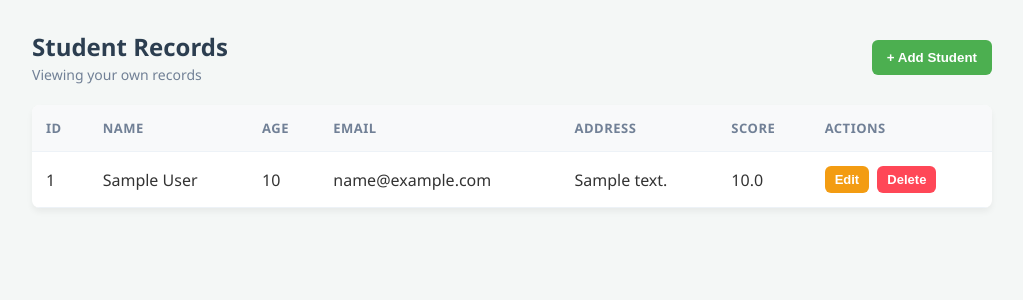
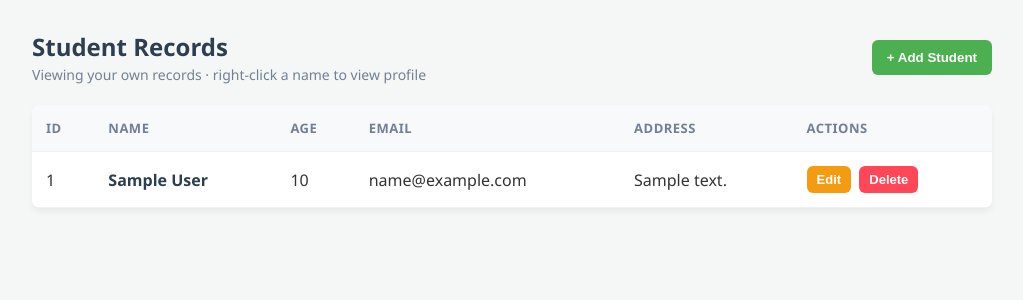
Before and after one commit to bazi9/student-record, a Flask app: page /dashboard in a window 1280 px wide. Shown: the part 52-352 px from the top of the page, without its empty margins (128-1151 px from the left). Run offline with Flask 3, Linux system fonts and the light colour scheme; the visitor is signed in with stand-in values (Sample User, id 1); tables that the repository leaves empty hold one stand-in row (values such as "Sample post").

Commit message:
Remove score field from UI; add right-click profile card on student names

```diff
--- a/app.py
+++ b/app.py
@@ -220,7 +220,6 @@ def add_student():
         age=_to_int(request.form.get("age")),
         email=request.form.get("email", "").strip(),
         address=request.form.get("address", "").strip(),
-        score=_to_float(request.form.get("score")),
         owner_id=user.id,
     )
     db.session.add(student)
@@ -241,7 +240,6 @@ def edit_student(student_pk):
     student.age = _to_int(request.form.get("age"))
     student.email = request.form.get("email", "").strip()
     student.address = request.form.get("address", "").strip()
-    student.score = _to_float(request.form.get("score"))
     db.session.commit()
     flash("Student updated.", "success")
     return redirect(url_for("dashboard"))
--- a/static/design.css
+++ b/static/design.css
@@ -139,6 +139,44 @@ td.actions form { margin-left: 4px; }
 /* Empty state */
 .empty { color: #718096; background: #fff; padding: 30px; border-radius: 8px; text-align: center; }
 
+/* Right-clickable name cell */
+.student-name-cell { cursor: context-menu; font-weight: 600; color: #2c3e50; }
+.student-name-cell:hover { text-decoration: underline; }
+
+/* Profile card */
+.profile-card {
+    background: #fff;
+    padding: 30px;
+    border-radius: 12px;
+    width: 90%;
+    max-width: 380px;
+    text-align: center;
+    box-shadow: 0 12px 34px rgba(0,0,0,0.22);
+}
+.profile-avatar {
+    width: 72px; height: 72px;
+    margin: 0 auto 14px;
+    border-radius: 50%;
+    background: #4CAF50;
+    color: #fff;
+    font-size: 32px;
+    font-weight: 700;
+    display: flex;
+    align-items: center;
+    justify-content: center;
+}
+.profile-card h3 { margin: 0 0 18px; }
+.profile-row {
+    display: flex;
+    justify-content: space-between;
+    padding: 10px 4px;
+    border-bottom: 1px solid #edf2f7;
+    font-size: 14px;
+    text-align: left;
+}
+.profile-label { color: #718096; font-weight: 600; text-transform: uppercase; font-size: 12px; }
+.profile-card .btn-block { margin-top: 18px; }
+
 /* Role badges */
 .role-badge {
     display: inline-block;
--- a/templates/dashboard.html
+++ b/templates/dashboard.html
@@ -5,9 +5,9 @@
     <div>
         <h2>Student Records</h2>
         {% if user.can_manage_all_records %}
-        <span class="subtitle">Viewing all records ({{ user.role }})</span>
+        <span class="subtitle">Viewing all records ({{ user.role }}) &middot; right-click a name to view profile</span>
         {% else %}
-        <span class="subtitle">Viewing your own records</span>
+        <span class="subtitle">Viewing your own records &middot; right-click a name to view profile</span>
         {% endif %}
     </div>
     <button class="btn-primary" onclick="openAddForm()">+ Add Student</button>
@@ -22,7 +22,6 @@
             <th>Age</th>
             <th>Email</th>
             <th>Address</th>
-            <th>Score</th>
             {% if user.can_manage_all_records %}<th>Added by</th>{% endif %}
             <th>Actions</th>
         </tr>
@@ -31,15 +30,17 @@
         {% for s in students %}
         <tr>
             <td>{{ s.student_id }}</td>
-            <td>{{ s.name }}</td>
+            <td class="student-name-cell"
+                oncontextmenu="showProfile(event, '{{ s.student_id|e }}', '{{ s.name|e }}', '{{ s.age if s.age is not none else '-' }}', '{{ s.email|e }}', '{{ s.address|e }}'); return false;">
+                {{ s.name }}
+            </td>
             <td>{{ s.age if s.age is not none else '-' }}</td>
             <td>{{ s.email }}</td>
             <td>{{ s.address }}</td>
-            <td>{{ s.score }}</td>
             {% if user.can_manage_all_records %}<td>{{ s.owner.username }}</td>{% endif %}
             <td class="actions">
                 <button class="btn-warning btn-sm"
-                    onclick="openEditForm('{{ s.id }}', '{{ s.student_id }}', '{{ s.name|e }}', '{{ s.age if s.age is not none else '' }}', '{{ s.email|e }}', '{{ s.address|e }}', '{{ s.score }}')">Edit</button>
+                    onclick="openEditForm('{{ s.id }}', '{{ s.student_id }}', '{{ s.name|e }}', '{{ s.age if s.age is not none else '' }}', '{{ s.email|e }}', '{{ s.address|e }}')">Edit</button>
                 <form method="POST" action="{{ url_for('delete_student', student_pk=s.id) }}" style="display:inline"
                       onsubmit="return confirm('Delete this student?');">
                     <button type="submit" class="btn-danger btn-sm">Delete</button>
@@ -53,6 +54,19 @@
 <p class="empty">No students yet. Click "Add Student" to create your first record.</p>
 {% endif %}
 
+<!-- Profile card modal -->
+<div class="modal-overlay" id="profileModal" onclick="if(event.target===this) closeProfile()">
+    <div class="profile-card">
+        <div class="profile-avatar" id="profileAvatar">?</div>
+        <h3 id="profileName">Student</h3>
+        <div class="profile-row"><span class="profile-label">ID</span><span id="profileId"></span></div>
+        <div class="profile-row"><span class="profile-label">Age</span><span id="profileAge"></span></div>
+        <div class="profile-row"><span class="profile-label">Email</span><span id="profileEmail"></span></div>
+        <div class="profile-row"><span class="profile-label">Address</span><span id="profileAddress"></span></div>
+        <button class="btn-secondary btn-block" onclick="closeProfile()">Close</button>
+    </div>
+</div>
+
 <!-- Add modal -->
 <div class="modal-overlay" id="addModal">
     <div class="modal-card">
@@ -63,7 +77,6 @@
             <div class="form-group"><input type="number" name="age" placeholder="Age"></div>
             <div class="form-group"><input type="email" name="email" placeholder="Email Address"></div>
             <div class="form-group"><input type="text" name="address" placeholder="Home Address"></div>
-            <div class="form-group"><input type="number" step="any" name="score" placeholder="Score"></div>
             <div class="modal-actions">
                 <button type="button" class="btn-secondary" onclick="closeAddForm()">Cancel</button>
                 <button type="submit" class="btn-primary">Save</button>
@@ -82,7 +95,6 @@
             <div class="form-group"><input type="number" name="age" id="editAge" placeholder="Age"></div>
             <div class="form-group"><input type="email" name="email" id="editEmail" placeholder="Email Address"></div>
             <div class="form-group"><input type="text" name="address" id="editAddress" placeholder="Home Address"></div>
-            <div class="form-group"><input type="number" step="any" name="score" id="editScore" placeholder="Score"></div>
             <div class="modal-actions">
                 <button type="button" class="btn-secondary" onclick="closeEditForm()">Cancel</button>
                 <button type="submit" class="btn-primary">Update</button>
@@ -95,15 +107,26 @@
     function openAddForm() { document.getElementById('addModal').style.display = 'flex'; }
     function closeAddForm() { document.getElementById('addModal').style.display = 'none'; }
     function closeEditForm() { document.getElementById('editModal').style.display = 'none'; }
+    function closeProfile() { document.getElementById('profileModal').style.display = 'none'; }
 
-    function openEditForm(id, studentId, name, age, email, address, score) {
+    function showProfile(event, id, name, age, email, address) {
+        event.preventDefault();
+        document.getElementById('profileAvatar').innerText = name ? name.charAt(0).toUpperCase() : '?';
+        document.getElementById('profileName').innerText = name;
+        document.getElementById('profileId').innerText = id || '-';
+        document.getElementById('profileAge').innerText = age || '-';
+        document.getElementById('profileEmail').innerText = email || '-';
+        document.getElementById('profileAddress').innerText = address || '-';
+        document.getElementById('profileModal').style.display = 'flex';
+    }
+
+    function openEditForm(id, studentId, name, age, email, address) {
         document.getElementById('editForm').action = '/students/' + id + '/edit';
         document.getElementById('editStudentId').value = studentId;
         document.getElementById('editName').value = name;
         document.getElementById('editAge').value = age;
         document.getElementById('editEmail').value = email;
         document.getElementById('editAddress').value = address;
-        document.getElementById('editScore').value = score;
         document.getElementById('editModal').style.display = 'flex';
     }
 </script>
```
